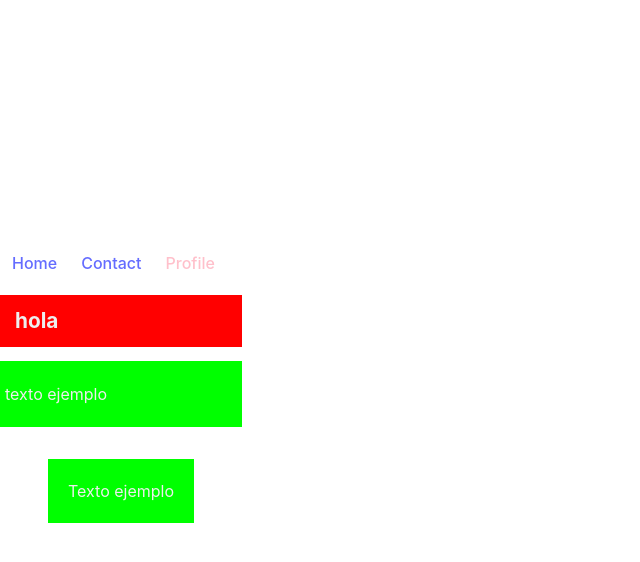
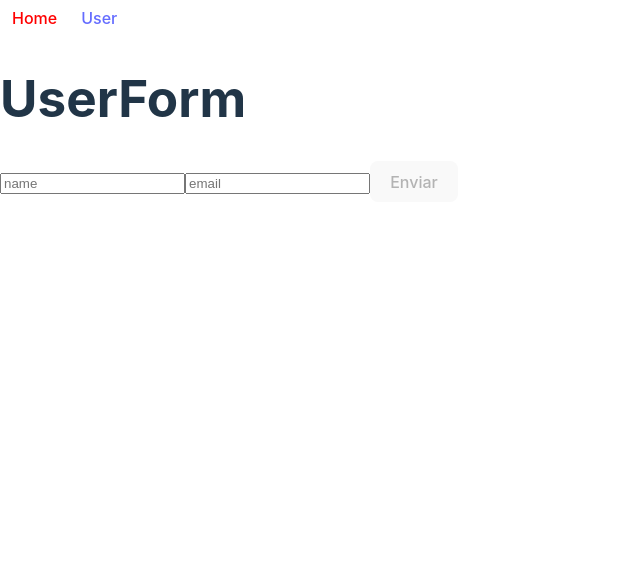
Before and after one commit to AranBeitia/ft-REACT, a React (Vite) app: page /user in a window 1280 px wide. Shown: the top 562 px of the page, without its empty margins (0-640 px from the left). Built offline with nearby package versions, Linux system fonts and the light colour scheme.

Commit message:
forms and routes

```diff
--- a/package.json
+++ b/package.json
@@ -12,6 +12,7 @@
   "dependencies": {
     "react": "^18.2.0",
     "react-dom": "^18.2.0",
+    "react-router-dom": "^6.12.1",
     "sass": "^1.63.3"
   },
   "devDependencies": {
--- a/src/App.jsx
+++ b/src/App.jsx
@@ -1,15 +1,20 @@
+import React from 'react'
+import { BrowserRouter, Route, Routes } from 'react-router-dom'
+import { User } from './views/user/User'
+import { Home } from './views/home/Home'
 import Header from './components/Header/header'
 
 function App() {
 	return (
-		<div>
-			<Header />
-			<h1 className="invertido">hola</h1>
-			<div className="invertido">
-				<p>texto ejemplo</p>
-			</div>
-			<section>Texto ejemplo</section>
-		</div>
+		<React.Fragment>
+			<BrowserRouter>
+				<Header />
+				<Routes>
+					<Route path="/home" element={<Home />} />
+					<Route path="/user" element={<User />} />
+				</Routes>
+			</BrowserRouter>
+		</React.Fragment>
 	)
 }
 
--- a/src/assets/styles/base/base.scss
+++ b/src/assets/styles/base/base.scss
@@ -26,8 +26,8 @@ a {
 
 body {
 	margin: 0;
-	display: flex;
-	place-items: center;
+	// display: flex;
+	// place-items: center;
 	min-width: 320px;
 	min-height: 100vh;
 }
--- a/src/assets/styles/main.scss
+++ b/src/assets/styles/main.scss
@@ -1,4 +1,4 @@
 @import 'abstracts/colors.scss';
-@import 'abstracts/mixins.scss';
+// // @import 'abstracts/mixins.scss';
 
 @import 'base/base.scss';
--- a/src/components/Header/header.jsx
+++ b/src/components/Header/header.jsx
@@ -1,24 +1,21 @@
 import React from 'react'
 import './header.styles.scss'
+
+import { Link } from 'react-router-dom'
 
 const header = () => {
 	return (
 		<nav className="menu-nav">
 			<ul className="menu-nav__list">
 				<li className="menu-nav__list-item">
-					<a href="" className="menu-nav__link">
+					<Link to="/home" className="menu-nav__link">
 						Home
-					</a>
+					</Link>
 				</li>
 				<li className="menu-nav__list-item">
-					<a href="" className="menu-nav__link">
-						Contact
-					</a>
-				</li>
-				<li className="menu-nav__list-item">
-					<a href="" className="menu-nav__link menu-nav__link--actived">
-						Profile
-					</a>
+					<Link to="/user" className="menu-nav__link">
+						User
+					</Link>
 				</li>
 			</ul>
 		</nav>
--- /dev/null
+++ b/src/components/user-form/UserForm.jsx
@@ -0,0 +1,76 @@
+import React, { useState } from 'react'
+import { useNavigate } from 'react-router-dom'
+
+export const UserForm = () => {
+	let navigate = useNavigate()
+
+	const [data, setData] = useState({
+		name: '',
+		email: '',
+	})
+	const [btnDisabled, setBtnDisabled] = useState(true)
+	const [message, setMessage] = useState('')
+
+	const initialState = {
+		name: '',
+		email: '',
+	}
+
+	const clearState = () => {
+		setData({ ...initialState })
+	}
+
+	const handleInputChange = (event) => {
+		console.log(event.target.name)
+		console.log(event.target.value)
+
+		if (data.name.length + 1 < 3) {
+			setMessage('Name must be at least 3 characters')
+			setBtnDisabled(true)
+		} else {
+			setMessage(null)
+			setBtnDisabled(false)
+		}
+
+		setData({
+			...data,
+			[event.target.name]: event.target.value,
+		})
+	}
+
+	const handleSubmit = (event) => {
+		event.preventDefault()
+		console.log(`sending data… ${data.name} ${data.email}`)
+		clearState()
+
+		setTimeout(() => {
+			navigate('/home')
+		}, 1000)
+	}
+
+	return (
+		<>
+			<h1>UserForm</h1>
+			<form onSubmit={handleSubmit}>
+				<input
+					type="text"
+					placeholder="name"
+					value={data.name}
+					onChange={handleInputChange}
+					name="name"
+				/>
+				<input
+					type="email"
+					placeholder="email"
+					value={data.email}
+					onChange={handleInputChange}
+					name="email"
+				/>
+				<button type="submit" disabled={btnDisabled}>
+					Enviar
+				</button>
+				<p>{message}</p>
+			</form>
+		</>
+	)
+}
--- /dev/null
+++ b/src/views/home/Home.jsx
@@ -0,0 +1,9 @@
+import React from 'react'
+
+export const Home = () => {
+	return (
+		<>
+			<h1>Home</h1>
+		</>
+	)
+}
--- /dev/null
+++ b/src/views/user/User.jsx
@@ -0,0 +1,10 @@
+import React from 'react'
+import { UserForm } from '../../components/user-form/UserForm'
+
+export const User = () => {
+	return (
+		<>
+			<UserForm />
+		</>
+	)
+}
```
Also changed, not shown: 1 other file (tests, documents, lock files or other folders).
